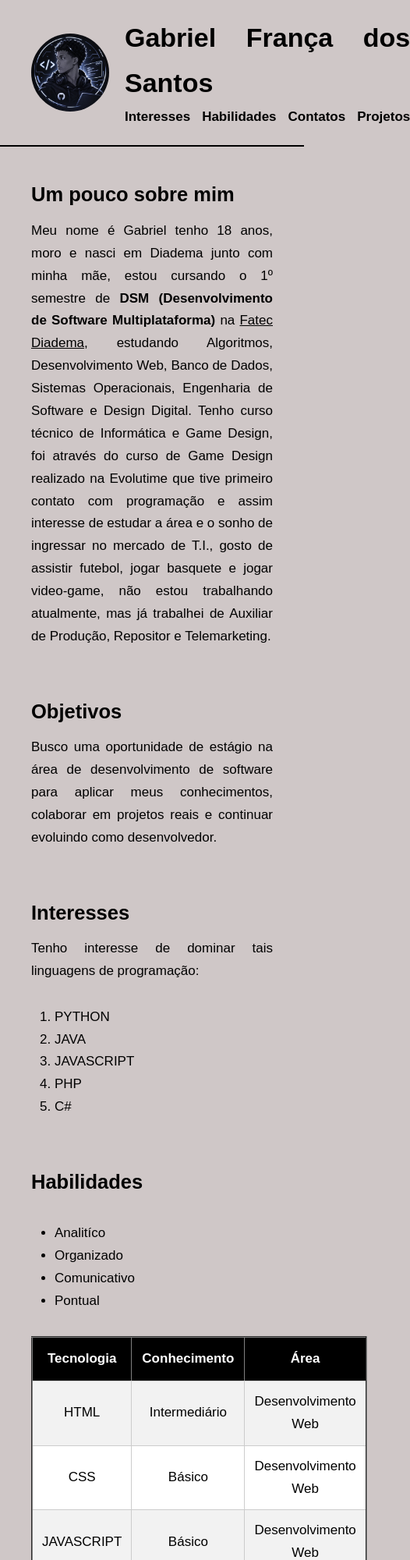
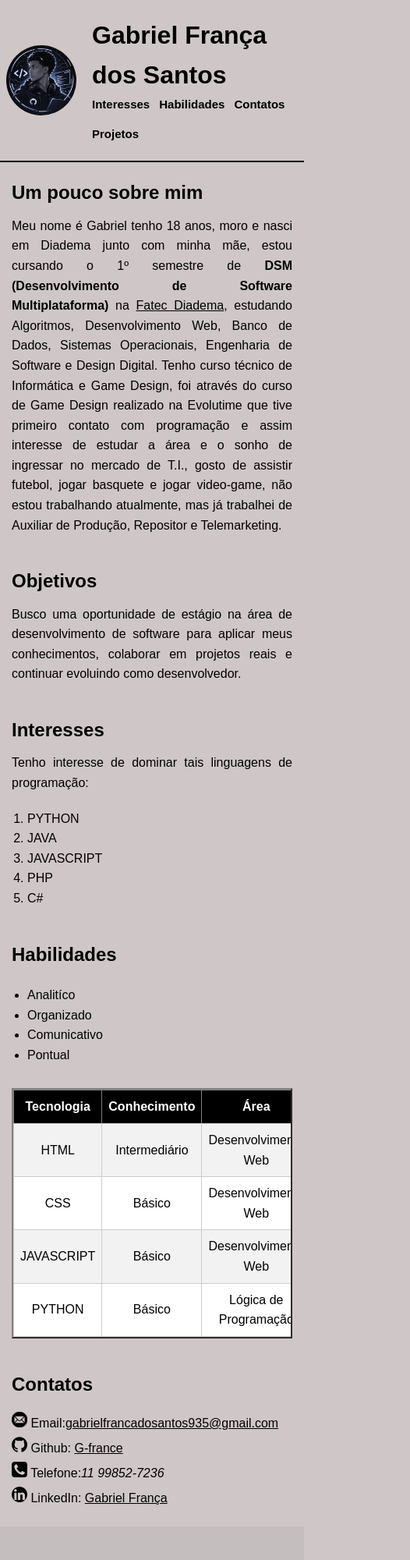
Before and after one commit to G-france/Portif-lio_Gabriel, a plain HTML site: page index.html in a window 390 px wide. Shown: the top 2000 px of the page at 78% size, 526 px wide, since content can reach past the window. Drawn offline with Linux system fonts and the light colour scheme.

Commit message:
Responsividade

```diff
--- a/index.html
+++ b/index.html
@@ -97,8 +97,10 @@
     </main>
 
     <footer>
+        <div class="footer">
         <img src="img/logopessoal.svg" width="200" height="200" alt="Logotipo pessoal de Gabriel França dos Santos desenvolvida no inkscape.">
         <a href="#">© 2026 Gabriel França dos Santos. Todos os direitos reservados.</a>
+        </div>
     </footer>
 </body>
 </html>
--- a/style.css
+++ b/style.css
@@ -189,3 +189,76 @@
 .projetos a:hover {
     color: #5f45a5;
 }
+
+@media (max-width: 768px) {
+    body {
+    font-size: 16px;
+    line-height: 1.6;
+}
+
+#cabeçalho {
+    text-align: left;
+    padding: 20px 8px;
+}
+
+#cabeçalho img {
+    width: 90px;
+}
+
+#apresentação nav {
+    flex-wrap: wrap;
+    justify-content: left;
+    gap: 12px;
+}
+
+#apresentação nav a {
+    white-space: nowrap;
+}
+nav a {
+    font-size: 15px;
+}
+
+main {
+    margin: 20px 15px;
+}
+
+.sobre_mim,
+#interesses,
+#habilidades {
+    margin-bottom: 40px;
+}
+
+#interesses ol,
+#habilidades ul {
+    margin: 20px;
+}
+
+#habilidades table {
+    display: block;
+    overflow-x: auto;
+}
+
+#habilidades th,
+#habilidades td {
+    padding: 8px;
+}
+
+#texto_cont {
+    line-height: 2;
+    margin: 15px 0;
+    overflow-wrap: anywhere;
+}
+
+.projetos {
+    margin: 10px 0 40px;
+}
+
+.projetos img {
+    width: 100%;
+    height: auto;
+}
+
+footer {
+    padding: 20px 10px;
+}
+}
```
